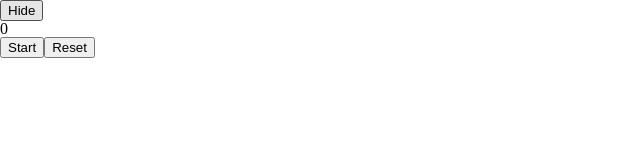
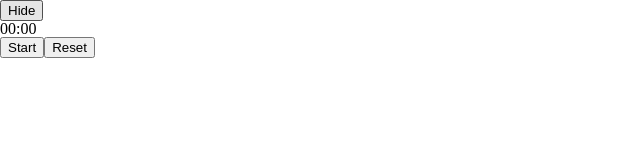
Before and after one commit to KarinaMilko/react-app_CW, a React (Vite) app: page / in a window 1280 px wide. Both pictures are taken after a click on the button "Show". Shown: the top 160 px of the page, without its empty margins (0-640 px from the left). Built offline with nearby package versions, Linux system fonts and the light colour scheme.

Commit message:
Add date-fns

```diff
--- a/package.json
+++ b/package.json
@@ -11,6 +11,7 @@
   },
   "dependencies": {
     "classnames": "^2.5.1",
+    "date-fns": "^3.6.0",
     "query-string": "^9.1.0",
     "react": "^18.3.1",
     "react-dom": "^18.3.1",
--- a/src/components/StopWatch/index.jsx
+++ b/src/components/StopWatch/index.jsx
@@ -1,7 +1,9 @@
+import { addSeconds, format } from "date-fns";
 import { useEffect, useState } from "react";
 
 function StopWatch() {
-  const [timer, setTimer] = useState(0);
+  //   const [timer, setTimer] = useState(0);
+  const [timer, setTimer] = useState(new Date(0, 0, 0, 0, 0, 0, 0));
   const [isRunning, setIsRunning] = useState(false);
 
   const handleStartStop = () => {
@@ -13,11 +15,16 @@ function StopWatch() {
   };
 
   const tick = () => {
-    setTimer((timer) => timer + 1);
+    // setTimer((timer) => timer + 1);
+    setTimer((prevTimer) => {
+      const newTimer = new Date(prevTimer.valueOf());
+      return addSeconds(newTimer, 1);
+    });
   };
 
   const reset = () => {
-    setTimer(0);
+    // setTimer(0);
+    setTimer(new Date(0, 0, 0, 0, 0, 0, 0));
     setIsRunning(false);
   };
 
@@ -31,9 +38,11 @@ function StopWatch() {
     };
   });
 
+  console.log("timer :>> ", timer);
   return (
     <div>
-      {timer}
+      {/* {timer} */}
+      {format(timer, "mm:ss")}
       <div>
         <button onClick={handleStartStop}>
           {isRunning ? "Stop" : "Start"}
```
Also changed, not shown: 1 other file (tests, documents, lock files or other folders).
